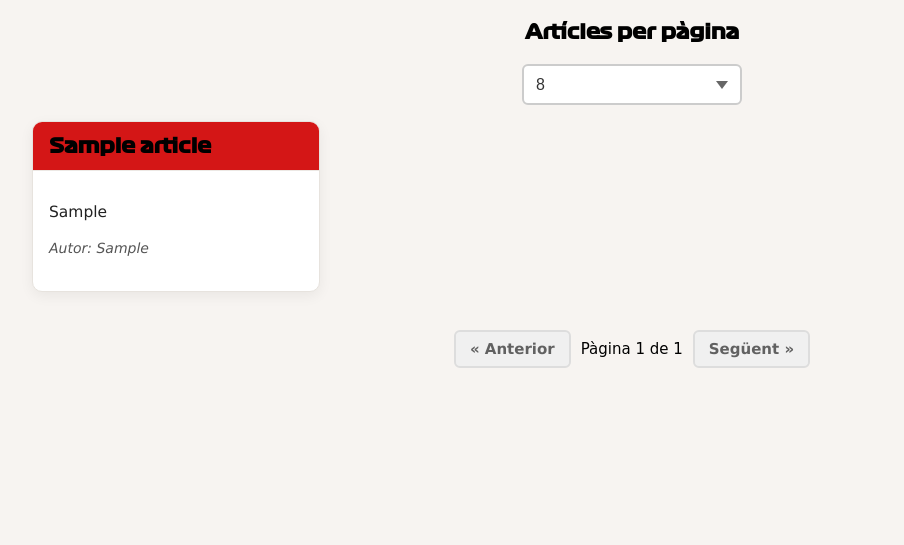
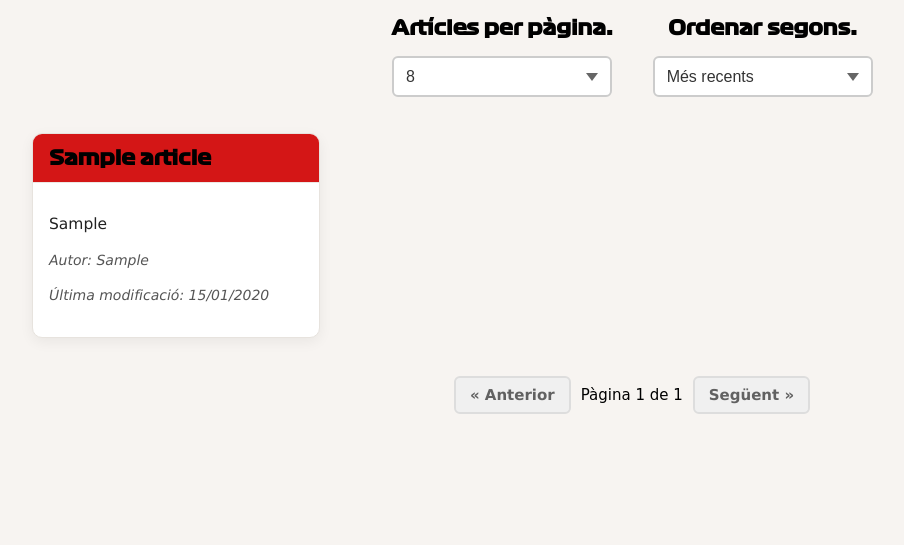
Before and after one commit to AlvaroMasedo/Backend-Projects, a PHP site: page / in a window 1280 px wide. Shown: the part 80-625 px from the top of the page, without its empty margins (8-912 px from the left). Run offline with PHP 8.4, Linux system fonts and the light colour scheme; tables that the repository leaves empty hold one stand-in row (values such as "Sample post"); some libraries are stand-ins or nearby versions.

Commit message:
Modificació de les taules a la BBDD: - Camp afegit amb la data de la publicacio d'un article - Camp afegit on guardar la ruta de les imatges de perfil
Afegit select per ordenar els articles segons:
- Data
- Alfabeticament

```diff
--- a/PrjF1 - Validació d'usuaris i registre de sessions/app/controller/articles.php
+++ b/PrjF1 - Validació d'usuaris i registre de sessions/app/controller/articles.php
@@ -81,6 +81,13 @@ if ($perPageRaw === 'all' || (is_numeric($perPageRaw) && (int)$perPageRaw === 0)
 
 $paginaActual = isset($_GET['page']) ? max(1, (int)$_GET['page']) : 1;
 
+// Obtenir ordre dels articles
+$ordreActual = $_GET['ordenar'] ?? 'recent';
+$ordresPermesos = ['recent', 'antic', 'asc', 'desc'];
+if (!in_array($ordreActual, $ordresPermesos)) {
+    $ordreActual = 'recent';
+}
+
 // Calcul pagines
 $totalPagines = ($articlesPerPagina > 0) ? (int)ceil($totalArticles / $articlesPerPagina) : 1;
 if ($paginaActual > $totalPagines) {
@@ -89,15 +96,15 @@ if ($paginaActual > $totalPagines) {
 
 // Obtenir articles amb SQL LIMIT/OFFSET (filtrant per autor si no es admin)
 $offset = ($paginaActual - 1) * $articlesPerPagina;
-$articles = $pdoArticles->obtenirPaginat($articlesPerPagina, $offset, $autorFilter);
+$articles = $pdoArticles->obtenirPaginat($articlesPerPagina, $offset, $autorFilter, $ordreActual);
 
-// URLs per a controls de paginació (mantenint per_page)
+// URLs per a controls de paginació (mantenint per_page i ordre)
 $baseUrl = 'index.php';
 $prevPage = max(1, $paginaActual - 1);
 $nextPage = min($totalPagines, $paginaActual + 1);
 $perPageForUrl = $_GET['per_page'] ?? (string)$articlesPerPagina;
-$prevUrl = $baseUrl . '?page=' . $prevPage . '&per_page=' . $perPageForUrl;
-$nextUrl = $baseUrl . '?page=' . $nextPage . '&per_page=' . $perPageForUrl;
+$prevUrl = $baseUrl . '?page=' . $prevPage . '&per_page=' . $perPageForUrl . '&ordenar=' . $ordreActual;
+$nextUrl = $baseUrl . '?page=' . $nextPage . '&per_page=' . $perPageForUrl . '&ordenar=' . $ordreActual;
 
 // Afegir articles
 if ($action === 'afegir'){
--- a/PrjF1 - Validació d'usuaris i registre de sessions/app/model/model.articles.php
+++ b/PrjF1 - Validació d'usuaris i registre de sessions/app/model/model.articles.php
@@ -25,7 +25,7 @@ class ModelArticles
      */
     public function obtenirTots(): array
     {
-        $sql = "SELECT id, autor, nom_article AS Nom, cos AS Cos FROM articles";
+        $sql = "SELECT id, autor, nom_article AS Nom, cos AS Cos, data_publicacio FROM articles";
         $stmt = $this->conn->prepare($sql);
         $stmt->execute();
         $result = $stmt->fetchAll(PDO::FETCH_ASSOC);
@@ -39,7 +39,7 @@ class ModelArticles
      */
     public function obtenirPerNickname(string $nickname): array
     {
-        $sql = "SELECT id, autor, nom_article AS Nom, cos AS Cos FROM articles WHERE autor = :autor";
+        $sql = "SELECT id, autor, nom_article AS Nom, cos AS Cos, data_publicacio FROM articles WHERE autor = :autor";
         $stmt = $this->conn->prepare($sql);
         $stmt->execute([':autor' => $nickname]);
         $result = $stmt->fetchAll(PDO::FETCH_ASSOC);
@@ -53,7 +53,7 @@ class ModelArticles
      */
     public function obtenirPerId(int $id): ?array
     {
-        $sql = "SELECT id, autor, nom_article AS Nom, cos AS Cos FROM articles WHERE id = :id LIMIT 1";
+        $sql = "SELECT id, autor, nom_article AS Nom, cos AS Cos, data_publicacio FROM articles WHERE id = :id LIMIT 1";
         $stmt = $this->conn->prepare($sql);
         $stmt->execute([':id' => $id]);
         $result = $stmt->fetch(PDO::FETCH_ASSOC);
@@ -85,18 +85,27 @@ class ModelArticles
      * @param int $limit
      * @param int $offset
      * @param string|null $autor Filtra per autor si es proporciona
+     * @param string $ordre Ordre dels articles: 'recent', 'antic', 'asc', 'desc'
      * @return array<int,array<string,mixed>>
      */
-    public function obtenirPaginat(int $limit, int $offset, ?string $autor = null): array
+    public function obtenirPaginat(int $limit, int $offset, ?string $autor = null, string $ordre = 'recent'): array
     {
+        // Determinar ORDER BY segons el tipus d'ordre
+        $orderBy = match($ordre) {
+            'antic' => 'ORDER BY data_publicacio ASC',
+            'asc' => 'ORDER BY nom_article ASC',
+            'desc' => 'ORDER BY nom_article DESC',
+            default => 'ORDER BY data_publicacio DESC', // 'recent' per defecte
+        };
+
         if ($autor === null) {
-            $sql = "SELECT id, autor, nom_article AS Nom, cos AS Cos FROM articles ORDER BY id DESC LIMIT :limit OFFSET :offset";
+            $sql = "SELECT id, autor, nom_article AS Nom, cos AS Cos, data_publicacio FROM articles {$orderBy} LIMIT :limit OFFSET :offset";
             $stmt = $this->conn->prepare($sql);
             $stmt->bindValue(':limit', $limit, PDO::PARAM_INT);
             $stmt->bindValue(':offset', $offset, PDO::PARAM_INT);
             $stmt->execute();
         } else {
-            $sql = "SELECT id, autor, nom_article AS Nom, cos AS Cos FROM articles WHERE autor = :autor ORDER BY id DESC LIMIT :limit OFFSET :offset";
+            $sql = "SELECT id, autor, nom_article AS Nom, cos AS Cos, data_publicacio FROM articles WHERE autor = :autor {$orderBy} LIMIT :limit OFFSET :offset";
             $stmt = $this->conn->prepare($sql);
             $stmt->bindValue(':limit', $limit, PDO::PARAM_INT);
             $stmt->bindValue(':offset', $offset, PDO::PARAM_INT);
@@ -136,11 +145,12 @@ class ModelArticles
      */
     public function modificar(int $id, string $nom, string $cos): bool
     {
-        $sql = "UPDATE articles SET nom_article = :nom, cos = :cos WHERE id = :id";
+        $sql = "UPDATE articles SET nom_article = :nom, cos = :cos, data_publicacio = :data WHERE id = :id";
         $stmt = $this->conn->prepare($sql);
         return $stmt->execute([
             ':nom' => $nom,
             ':cos' => $cos,
+            ':data' => date('Y-m-d H:i:s'),
             ':id' => $id
         ]);
     }
--- a/PrjF1 - Validació d'usuaris i registre de sessions/config/Pt04_Alvaro_Masedo.sql
+++ b/PrjF1 - Validació d'usuaris i registre de sessions/config/Pt04_Alvaro_Masedo.sql
@@ -12,7 +12,8 @@ CREATE TABLE IF NOT EXISTS articles (
     id INT NOT NULL AUTO_INCREMENT PRIMARY KEY,
     autor VARCHAR(25) NOT NULL,
     nom_article VARCHAR(25) NOT NULL,
-    cos TEXT NOT NULL
+    cos TEXT NOT NULL,
+    data_publicacio DATETIME NOT NULL DEFAULT CURRENT_TIMESTAMP
 );
 
 
@@ -22,5 +23,6 @@ CREATE TABLE IF NOT EXISTS usuaris (
     cognom VARCHAR (25),
     email VARCHAR(100) NOT NULL UNIQUE,
     contrasenya VARCHAR (255) NOT NULL,
-    administrador TINYINT(1) NOT NULL
+    administrador TINYINT(1) NOT NULL,
+    imatge_perfil VARCHAR(255)
 );
--- a/PrjF1 - Validació d'usuaris i registre de sessions/index.php
+++ b/PrjF1 - Validació d'usuaris i registre de sessions/index.php
@@ -49,7 +49,8 @@ require_once __DIR__ . '/app/controller/articles.php';
 
             <!-- Secció de selecció de articles per pàgina -->
             <div class="articles">
-                <h3>Artícles per pàgina</h3>
+                <div>
+                    <h3>Artícles per pàgina: </h3>
 
                     <!-- Formulari per seleccionar nombre de articles -->
                     <form method="get">
@@ -64,7 +65,32 @@ require_once __DIR__ . '/app/controller/articles.php';
                         </select>
                         <!-- Camp ocult per mantenir la pàgina 1 quan es canvia el nombre d'articles -->
                         <input type="hidden" name="page" value="1">
+                        <input type="hidden" name="ordenar" value="<?= $ordreActual ?>">
                     </form>
+                </div>
+
+                <div>
+                    <h3>Ordenar segons: </h3>
+
+                    <!-- Formulari per seleccionar ordre dels articles -->
+                    <form method="get">
+                        <!-- Selector amb opcions d'ordre -->
+                        <select name="ordenar" id="ordenar" onchange="this.form.submit()">
+                            <option value="recent" <?= ($ordreActual === 'recent' ? 'selected' : '') ?>>Més recents
+                            </option>
+                            <option value="antic" <?= ($ordreActual === 'antic' ? 'selected' : '') ?>>Més antics
+                            </option>
+                            <option value="asc" <?= ($ordreActual === 'asc' ? 'selected' : '') ?>>Alfabeticament (ASC)
+                            </option>
+                            <option value="desc" <?= ($ordreActual === 'desc' ? 'selected' : '') ?>>Alfabeticament (DESC)
+                            </option>
+                        </select>
+
+                        <!-- Camp ocult per mantenir la pàgina actual quan es canvia l'ordre -->
+                        <input type="hidden" name="page" value="<?= $paginaActual ?>">
+                        <input type="hidden" name="per_page" value="<?= $articlesPerPagina ?>">
+                    </form>
+                </div>
             </div>
 
             <!-- Quadrícula d'articles -->
@@ -80,6 +106,7 @@ require_once __DIR__ . '/app/controller/articles.php';
                         <div class="card__body">
                             <p><?= nl2br(htmlspecialchars($a['Cos'])) ?></p>
                             <p class="autor">Autor: <?= htmlspecialchars($a['autor']) ?> </p>
+                            <p class="autor">Última modificació: <?= htmlspecialchars(date('d/m/Y', strtotime($a['data_publicacio']))) ?></p>
                         </div>
                     </article>
                 <?php endforeach; ?>
--- a/PrjF1 - Validació d'usuaris i registre de sessions/resources/css/style.index.css
+++ b/PrjF1 - Validació d'usuaris i registre de sessions/resources/css/style.index.css
@@ -126,10 +126,32 @@ p {
 
 .articles {
   text-align: center;
-  margin-top: 16px;
+  margin: 20px auto;
+  display: flex;
+  justify-content: center;
+  align-items: flex-start;
+  gap: 40px;
+  max-width: 800px;
 }
 
-#articles {
+.articles > div {
+  display: flex;
+  flex-direction: column;
+  align-items: center;
+  gap: 8px;
+}
+
+.articles h3 {
+  margin: 0 0 8px 0;
+}
+
+.articles form {
+  display: flex;
+  flex-direction: column;
+  align-items: center;
+}
+
+#articles, #ordenar {
   -webkit-appearance: none;
   -moz-appearance: none;
   appearance: none;
```
Lines whose indentation alone changed are shown as unchanged.
